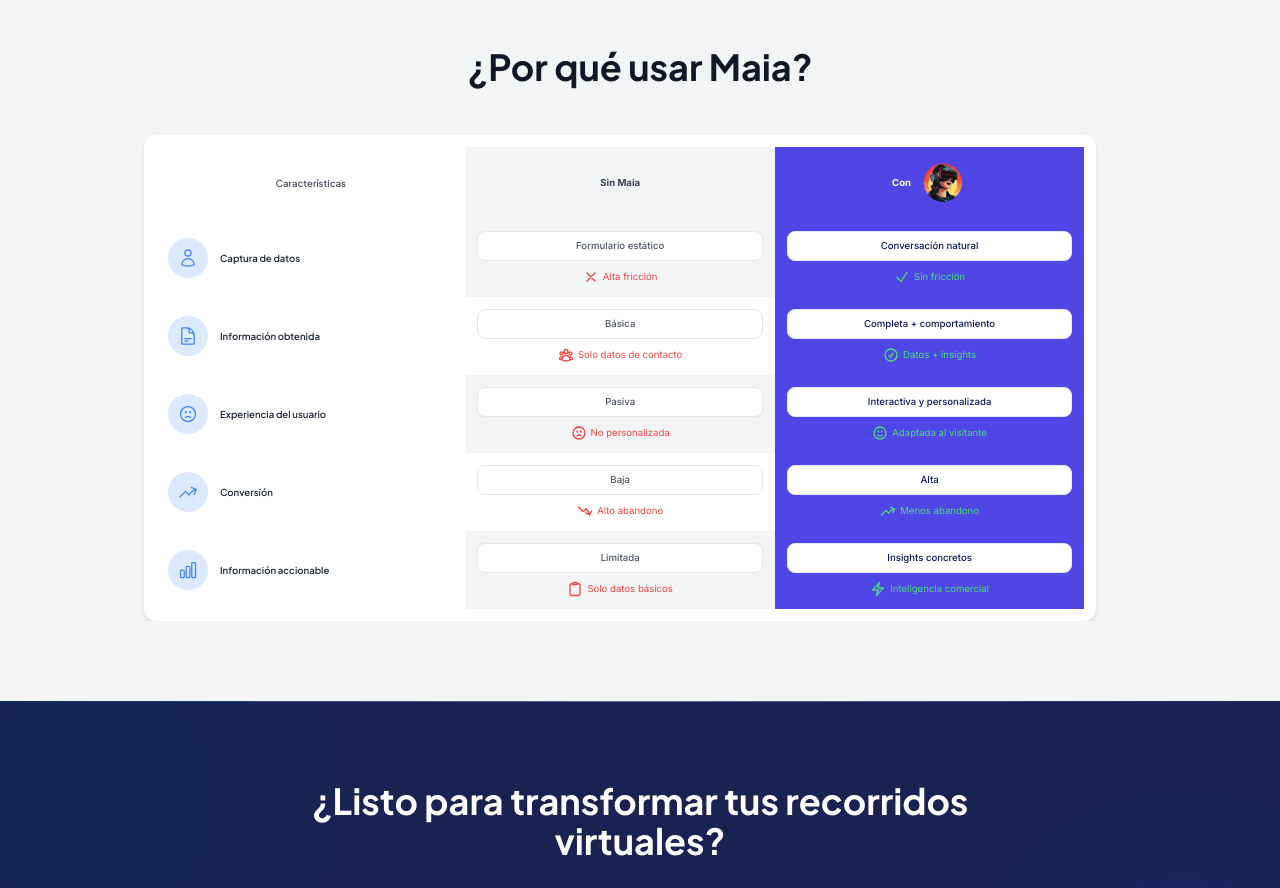
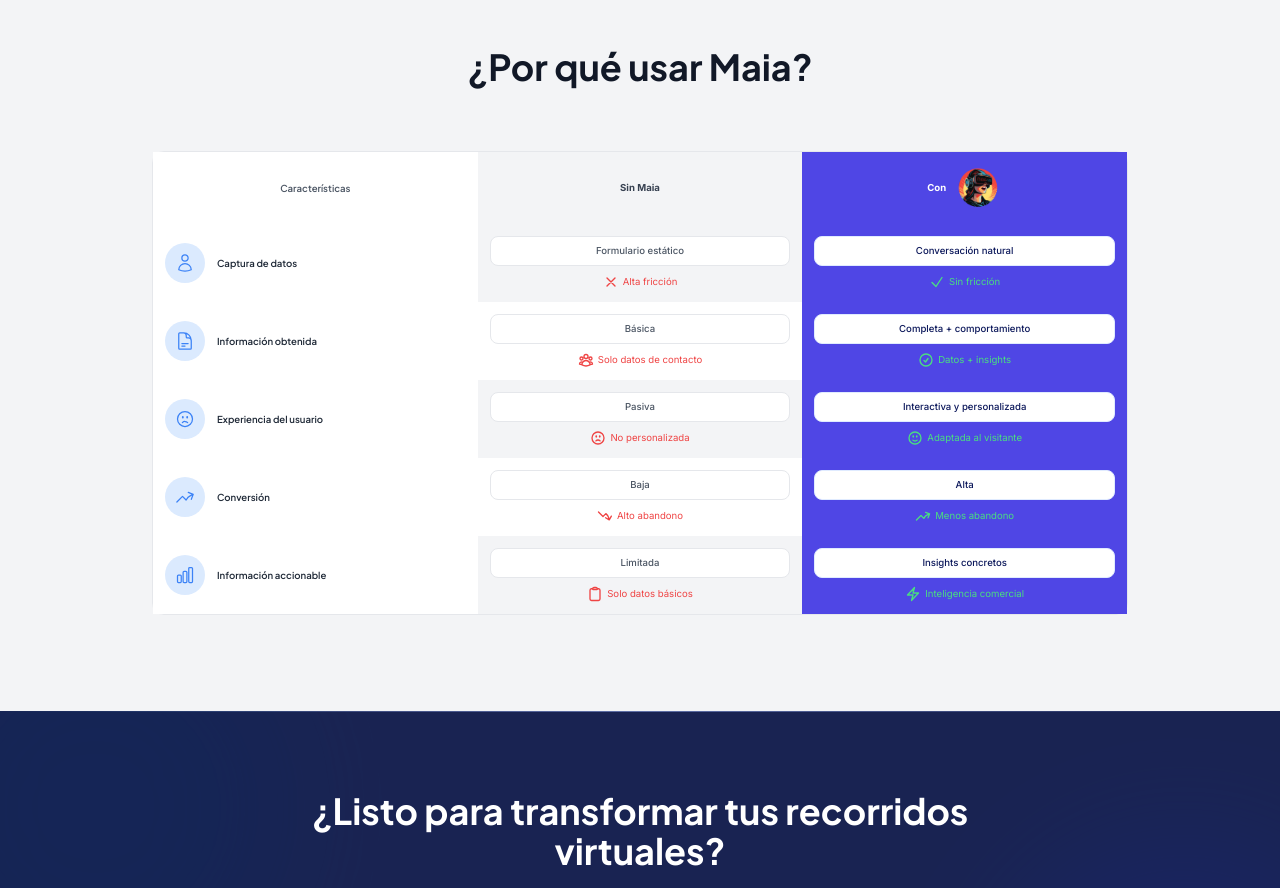
Before and after one commit to yosoyelfede/landing_maia, a Next.js app: page /como-funciona in a window 1280 px wide. Shown: the part 2720-3608 px from the top of the page. Built offline with nearby package versions, Linux system fonts and the light colour scheme.

Commit message:
Fix table shadow by removing overflow constraints and using border instead

```diff
--- a/app/como-funciona/page.jsx
+++ b/app/como-funciona/page.jsx
@@ -475,11 +475,11 @@
 
             <div className="max-w-5xl mx-auto mt-8">
               {/* Mobile-optimized Comparison Table with more padding */}
-              <div className="overflow-x-auto -mx-0 px-4 sm:mx-0">
-                <div className="inline-block min-w-[94%] sm:min-w-[96%] sm:px-0 align-middle mx-auto">
-                  <div className="min-w-full overflow-hidden rounded-xl shadow-md p-2 sm:p-3 bg-white">
+              <div className="px-6 py-4">
+                <div className="mx-auto">
+                  <div className="w-full overflow-visible rounded-xl bg-white border border-gray-200">
                     {/* Headers */}
-                    <div className="grid grid-cols-3 overflow-hidden">
+                    <div className="grid grid-cols-3">
                       <div className="bg-white p-1 sm:p-2 md:p-3 flex items-center justify-center">
                         <h3 className="text-xxxs sm:text-xs md:text-base font-semibold text-gray-600">Características</h3>
                       </div>
```
